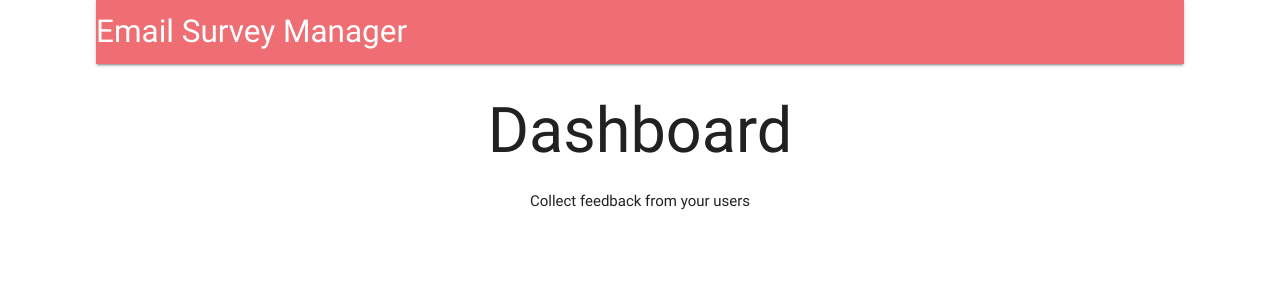
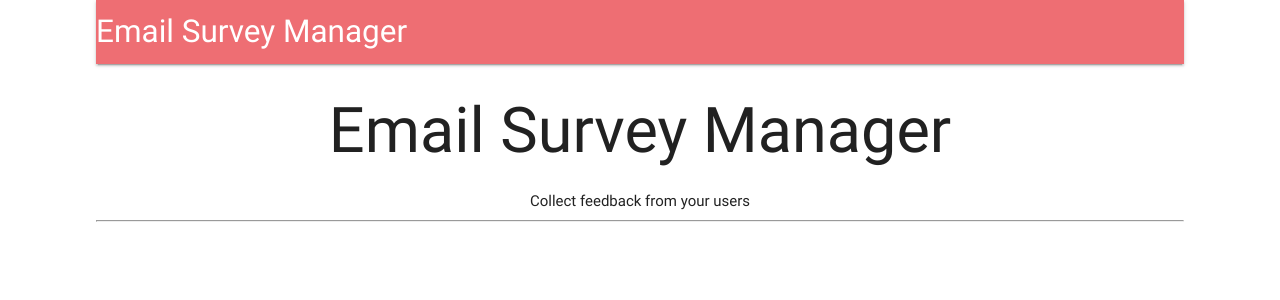
Before and after one commit to dacup72/email-survey-manager, a React (Create React App) app in the folder client/: page / in a window 1280 px wide. Shown: the top 300 px of the page. Built offline with nearby package versions, Linux system fonts and the light colour scheme; no server answers.

Commit message:
Updated landing page with login button

```diff
--- a/client/src/components/Landing.js
+++ b/client/src/components/Landing.js
@@ -1,12 +1,38 @@
-import React from 'react';
+import React, { Component } from 'react';
+import { Link } from "react-router-dom";
+import { connect } from 'react-redux';
 
-const Landing = () => {
-  return (
-    <div style={{ textAlign: 'center' }}>
-      <h1>Dashboard</h1>
-      Collect feedback from your users
-    </div>
-  );
+class Landing extends Component {
+  renderContent() {
+    switch (this.props.auth) {
+      case null:
+        // returns nothing if null
+        return;
+
+      case false:
+        return <a href="/auth/google">Login With Google</a>;
+
+      default:
+        return <Link to="/surveys">Create Surveys</Link>;
+    }
+  }
+
+  render() {
+    return (
+      <div style={{ textAlign: 'center' }}>
+        <h1>Email Survey Manager</h1>
+        Collect feedback from your users
+        <hr/>
+        {this.renderContent()}
+      </div>
+    );
+  }
 };
 
-export default Landing;
+
+// Passes the state to the Header object as props
+function mapStateToProps(state) {
+  return { auth: state.auth };
+}
+
+export default connect(mapStateToProps)(Landing);
```
